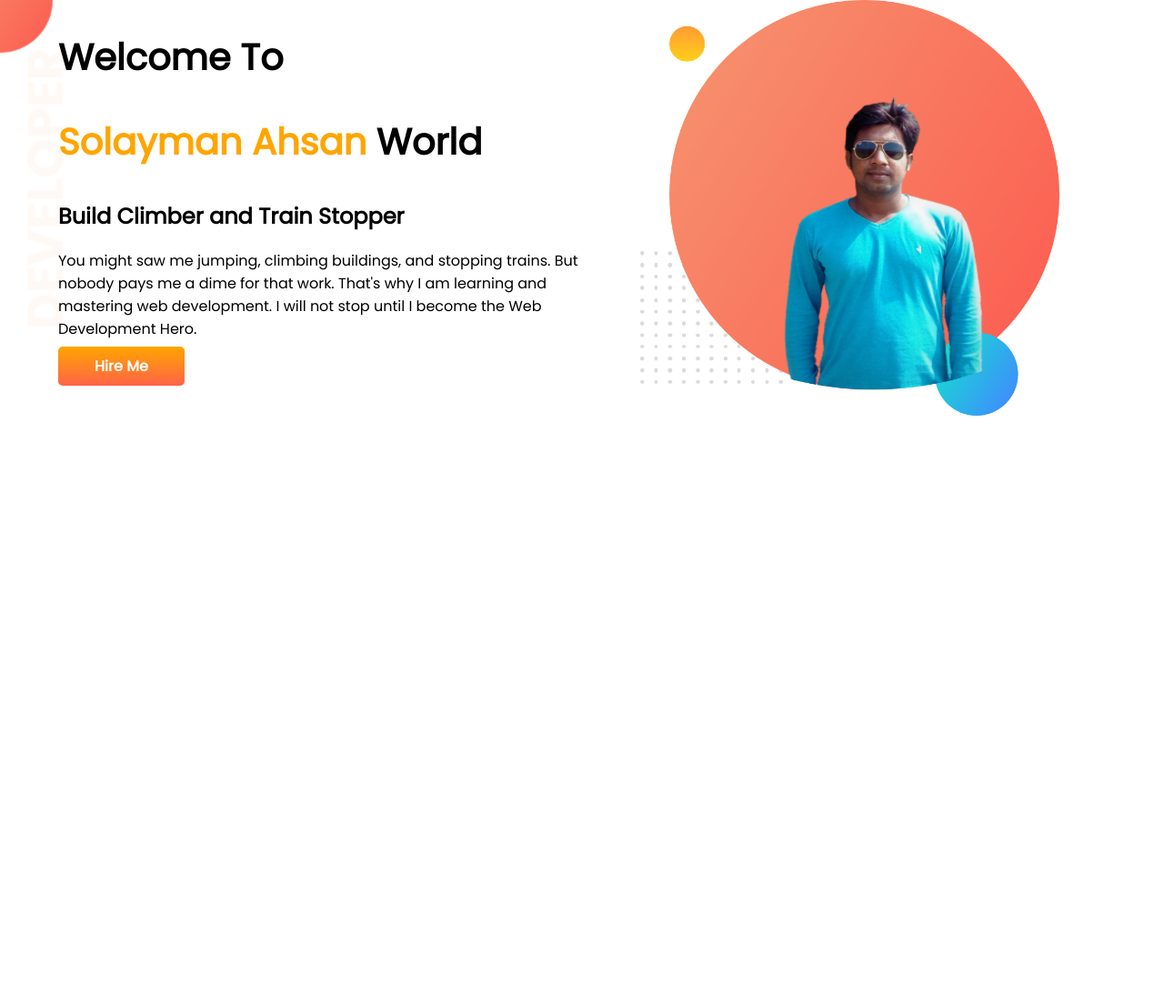
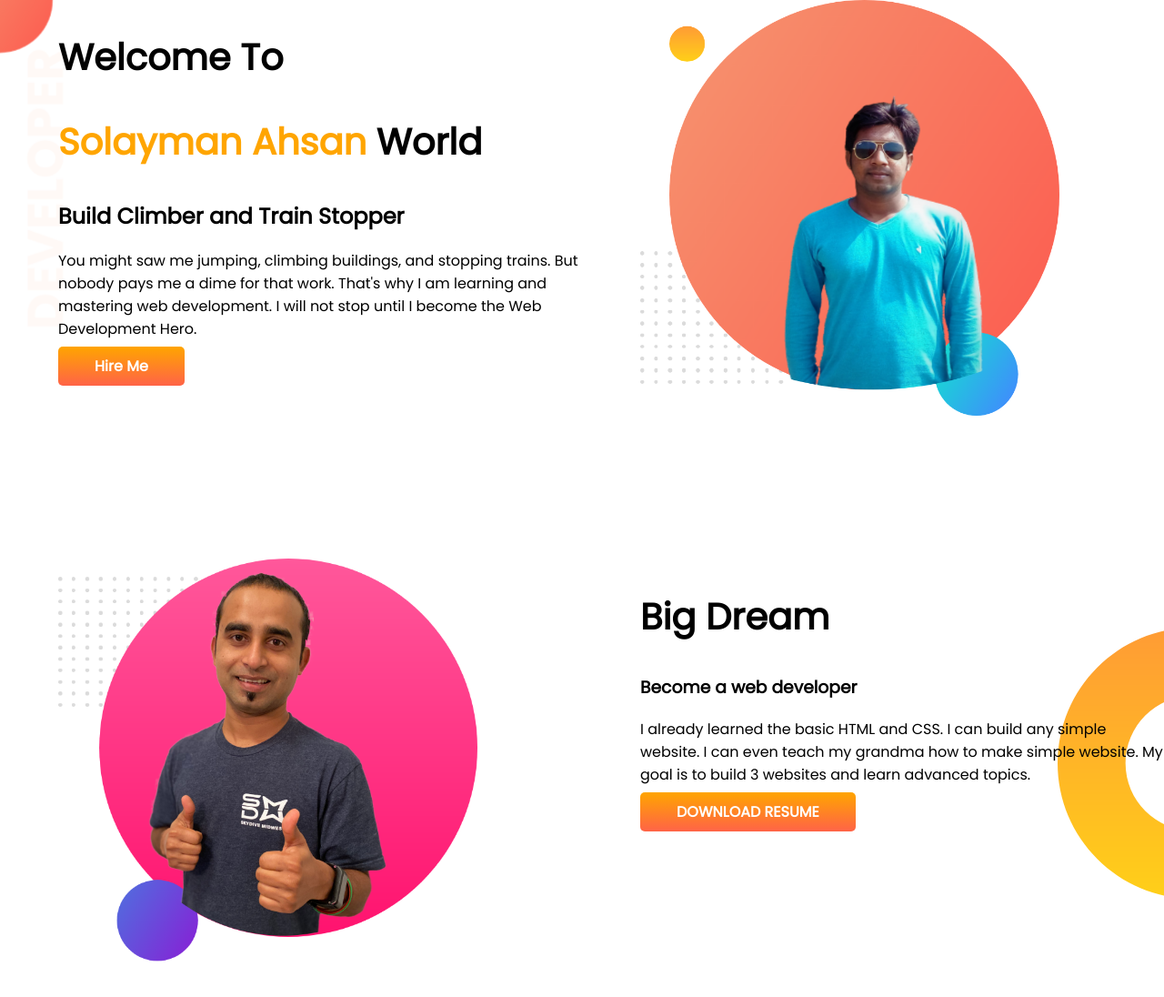
Before and after one commit to solaymancse4/practice-developer-protfolio, a plain HTML site: page index.html in a window 1280 px wide. Shown: the whole page at 91% size. Before the commit the page ends 800 px from the top, so only its background shows below. Drawn offline with Linux system fonts and the light colour scheme.

Commit message:
added the big dream area

```diff
--- a/index.html
+++ b/index.html
@@ -25,6 +25,21 @@
    </div>
 
    </section>
+   <section class="dream-banner">
+       <div class="half-width">
+           <img src="images/jhankar2.png" alt="">
+
+       </div>
+       <div class="half-width">
+           <h1>Big Dream</h1>
+           <h3>Become a web developer</h3>
+           <p>
+            I already learned the basic HTML and CSS. I can build any simple website. I can even teach my grandma how to make simple website. My goal is to build 3 websites and learn advanced topics.</p>
+            <a class="link-button"target="_blank" href="https://www.linkedin.com/in/solayman-ahsan-22b06417a/">DOWNLOAD RESUME</a>
+
+       </div>
+
+   </section>
 
 </body>
 </html>
--- a/style.css
+++ b/style.css
@@ -12,7 +12,15 @@ h1{
     display: flex;
     background-image: url(images/top-banner.png);
     background-repeat: no-repeat;
+    margin-bottom: 150px;
 
+}
+.dream-banner{
+    display: flex;
+    background-image: url(images/dream-bg.png);
+    background-repeat: no-repeat;
+    background-position: right;
+    margin-bottom: 150px;
 }
 .half-width{
     width: 50%;
```
